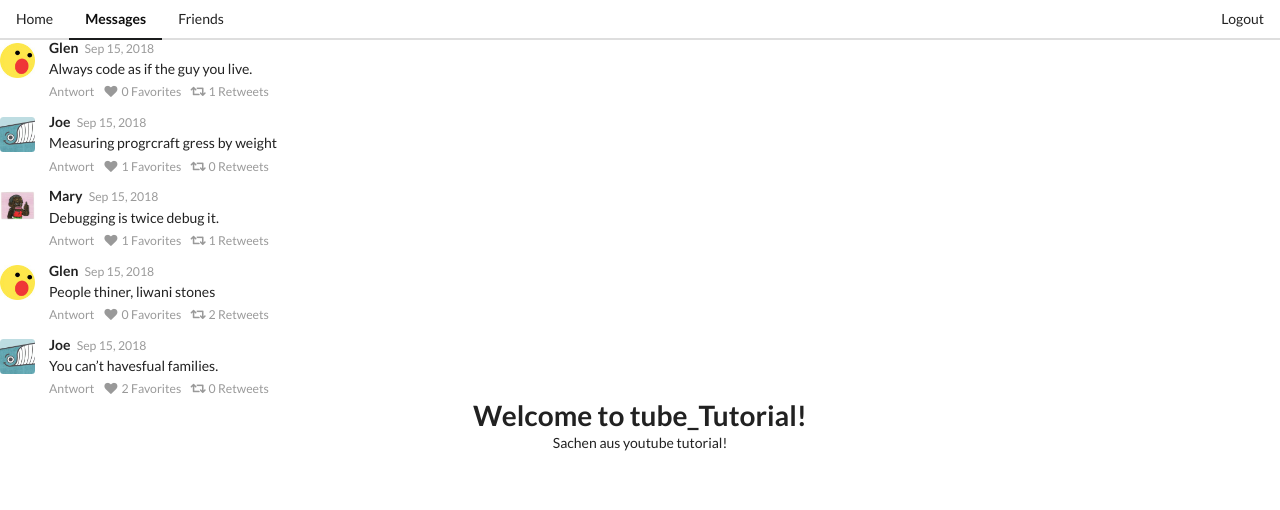
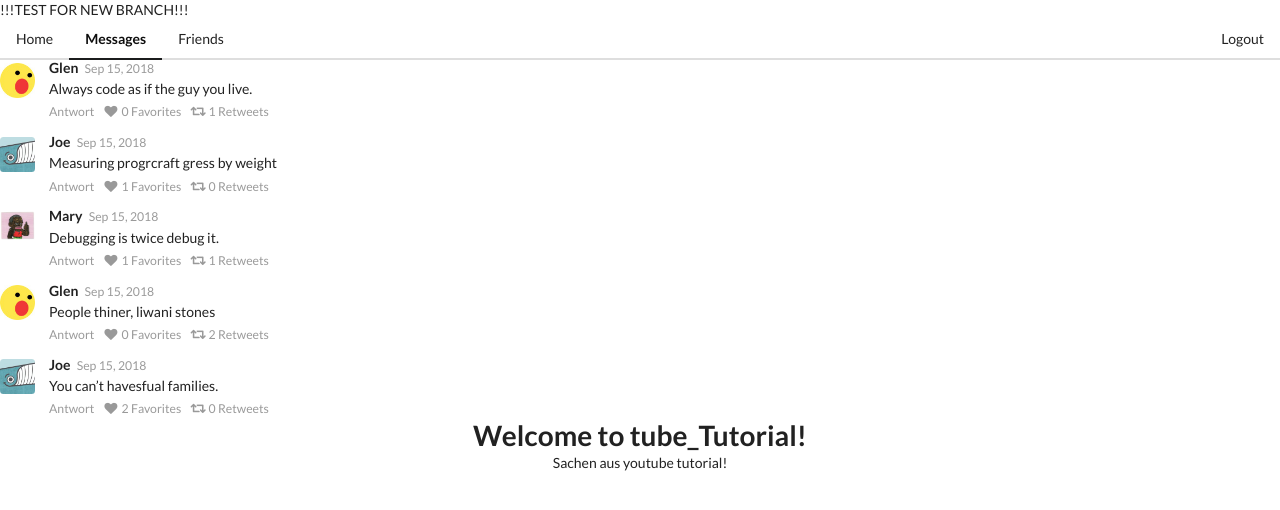
Before and after one commit to Heinz-Mueller/testStuff, an Angular app: page / in a window 1280 px wide. Shown: the top 510 px of the page. Built offline with nearby package versions, Linux system fonts and the light colour scheme.

Commit message:
test auf testBranch

```diff
--- a/src/app/app.component.html
+++ b/src/app/app.component.html
@@ -1,3 +1,5 @@
+!!!TEST FOR NEW BRANCH!!!
+
 <app-menu></app-menu>
 
 <app-feed></app-feed>
```
